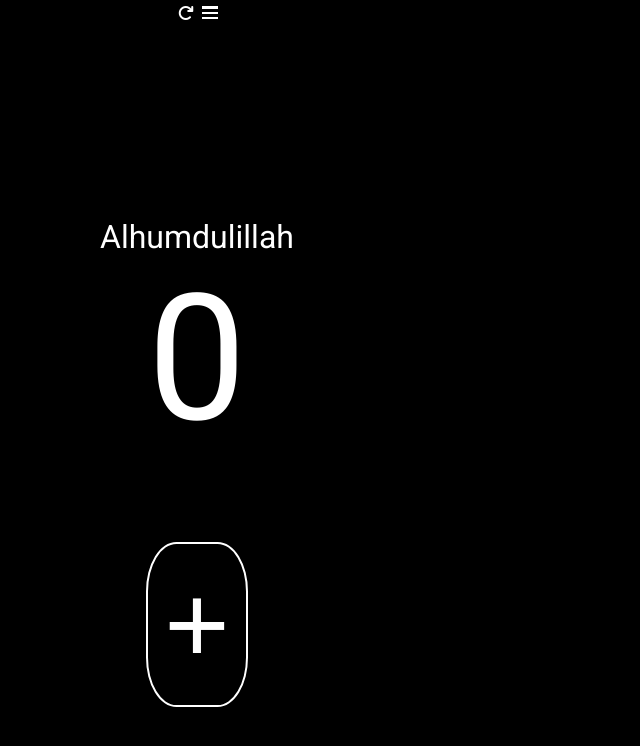
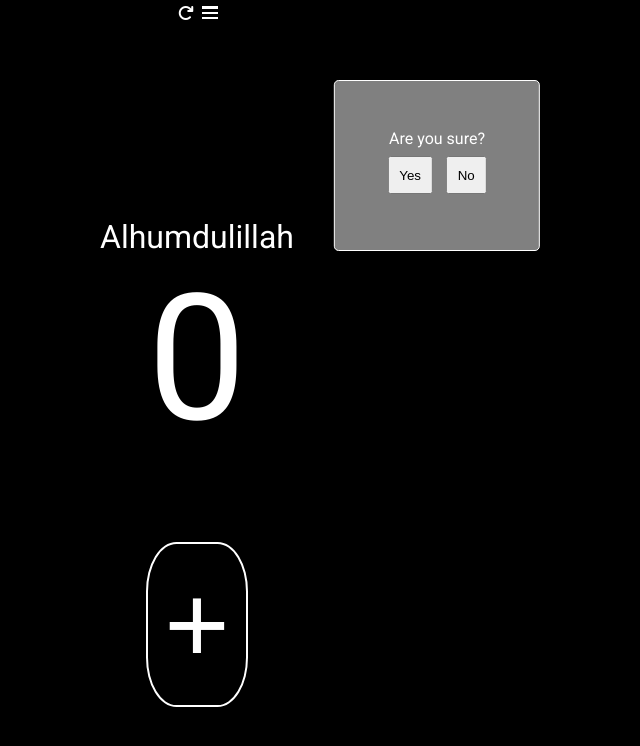
Before and after one commit to TheFlyingDonut/dhikr-app, a plain HTML site: page index.html in a window 1280 px wide. Both pictures are taken after a click on the icon 388 px from the left and 12 px from the top of the page. Shown: the whole page, without its empty margins (203-843 px from the left). Drawn offline with Linux system fonts and the light colour scheme.

Commit message:
added pop up menu when user clicks refresh icon

```diff
--- a/css/index.css
+++ b/css/index.css
@@ -46,6 +46,28 @@ body {
     display: flex;
     justify-content: center;
     align-items: center;
+
+}
+
+.refresh-pop-up-box {
+
+    display: none;
+    position: absolute;
+    left: 50%;
+    top: 10%;
+    transform: translateX(-50%);
+    border: 1px solid #fff;
+    border-radius: 0.3rem;
+    background: grey;
+    padding: 3rem;
+
+
+}
+
+.refresh-pop-up-box button {
+
+    margin: 0.5rem 0.3rem;
+    padding: 0.6rem;
 
 }
 
@@ -102,7 +124,6 @@ body {
 .add-counter-pop-up-visible {
 
     position: absolute;
-    position: absolute;
     left: 50%;
     width: 80%;
     transform: translateX(-50%);
@@ -116,12 +137,16 @@ body {
     display: flex;
     justify-content: space-between;
 
+
 }
 
 input {
 
     padding: 0.5rem;
+    margin-right: 0.2rem;
     width: 100%;
+    border: none;
+    border-radius: 0.3rem;
 
 }
 
--- a/index.html
+++ b/index.html
@@ -18,7 +18,11 @@
         <!-- <div class="plus-icon"><i class="fas fa-plus-circle"></i></div>
         <div class="settings-icon"><i class="fas fa-cog"></i></div> -->
         <div class="icon-wrap">
-            <span class="refresh-icon"><i class="fas fa-redo"></i></span>
+            <span class="refresh-icon"><i class="fas fa-redo"></i><div class="refresh-pop-up-box">
+                <p>Are you sure?</p>
+                <button class="yes-button">Yes</button>
+                <button class="no-button">No</button>
+            </div></span>
             <span class="menu-icon">
                 <div class="menu-line"></div>
                 <div class="menu-line"></div>
--- a/js/index.js
+++ b/js/index.js
@@ -3,6 +3,7 @@ const counterNumber = document.querySelector(".counter-number");
 const minusBtn = document.querySelector(".minus-btn");
 const plusBtn = document.querySelector(".plus-btn");
 const refreshIcon = document.querySelector(".fa-redo");
+const refreshPopUpBox = document.querySelector(".refresh-pop-up-box");
 const menuIcon = document.querySelector(".menu-icon");
 const menu = document.querySelector(".menu");
 const plusIcon = document.querySelector(".plus-icon");
@@ -173,6 +174,13 @@ refreshListenersForMenuItems();
 
 refreshIcon.addEventListener("click", () => {
 
+    let userChoice;
+
+    refreshPopUpBox.style.display = "block";
+
+    document.querySelector(".yes-button").addEventListener("click", () => {
+
+        refreshPopUpBox.style.display = "none";
         savedCounterNumber = 0;
         counterNumber.innerHTML = savedCounterNumber;
 
@@ -187,6 +195,17 @@ refreshIcon.addEventListener("click", () => {
 
 
         }
+
+
+    });
+
+    document.querySelector(".no-button").addEventListener("click", () => {
+
+        refreshPopUpBox.style.display = "none";
+
+
+    })
+
 
 })
 
@@ -294,6 +313,8 @@ plusBtn.addEventListener("click", () => {
     })
 
     createCounterList();
+    refreshListenersForMenuItems();
+
 
     localStorage.setItem("lastUsedCounter", JSON.stringify(lastUsedCounter));
 
```
Lines whose indentation alone changed are shown as unchanged.
